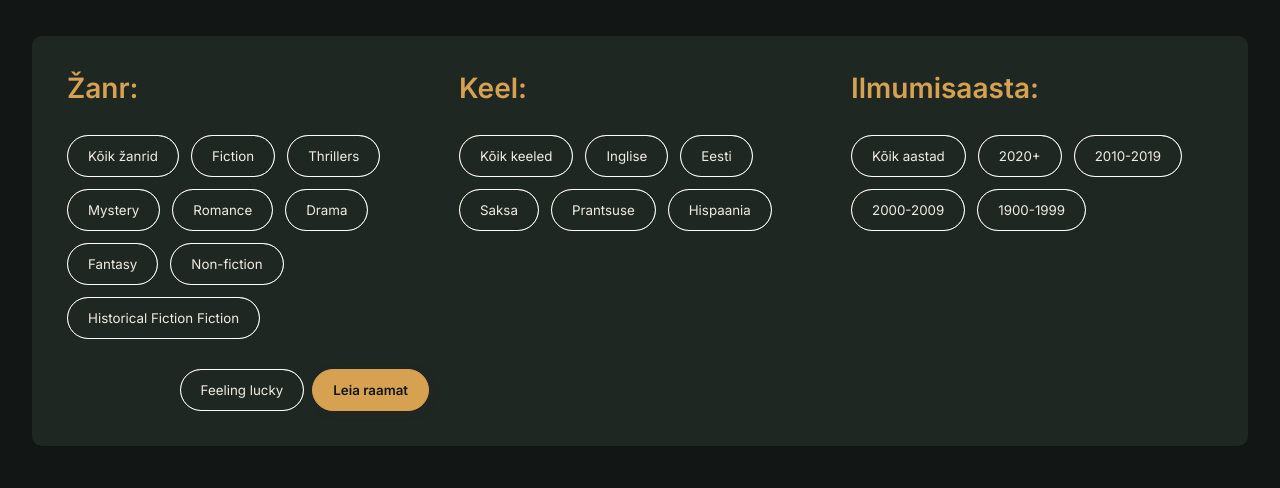
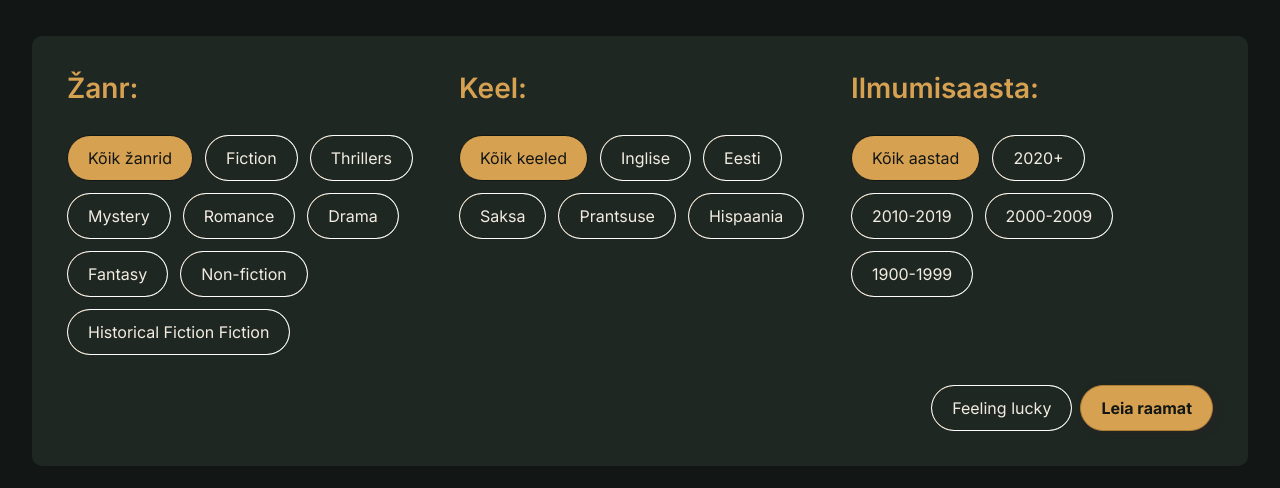
Before and after one commit to MarijaGorbunova0/Raamaturadar, a plain HTML site: page avasta.html in a window 1280 px wide. Shown: the part 312-800 px from the top of the page. Drawn offline with Linux system fonts and the light colour scheme.

Commit message:
Lisa valitud filtrite stiil, bugfix

```diff
--- a/avasta.html
+++ b/avasta.html
@@ -35,6 +35,29 @@
 
     <title>Raamaturadar | Avasta</title>
   </head>
+
+  <script>
+    document.addEventListener("DOMContentLoaded", () => {
+      document.querySelectorAll(".pill-block").forEach((group) => {
+        group.addEventListener("click", (event) => {
+          const clickedPill = event.target.closest(".pill");
+
+          if (!clickedPill) return;
+
+          // Eemalda eelmine valik samast grupist
+          group.querySelectorAll(".pill").forEach((pill) => {
+            pill.classList.remove("selected");
+            pill.setAttribute("aria-pressed", "false");
+          });
+
+          // Aktiveeri klikitud nupp
+          clickedPill.classList.add("selected");
+          clickedPill.setAttribute("aria-pressed", "true");
+        });
+      });
+    });
+  </script>
+
   <body>
     <!-- NAVIGATION -->
     <header class="site-header">
@@ -64,7 +87,7 @@
             <div>
               <div class="card-title">Žanr:</div>
               <div class="pill-block">
-                <button type="button" class="pill">Kõik žanrid</button>
+                <button type="button" class="pill selected">Kõik žanrid</button>
                 <button type="button" class="pill">Fiction</button>
                 <button type="button" class="pill">Thrillers</button>
                 <button type="button" class="pill">Mystery</button>
@@ -80,7 +103,7 @@
             <div>
               <div class="card-title">Keel:</div>
               <div class="pill-block">
-                <button type="button" class="pill">Kõik keeled</button>
+                <button type="button" class="pill selected">Kõik keeled</button>
                 <button type="button" class="pill">Inglise</button>
                 <button type="button" class="pill">Eesti</button>
                 <button type="button" class="pill">Saksa</button>
@@ -91,7 +114,7 @@
             <div>
               <div class="card-title">Ilmumisaasta:</div>
               <div class="pill-block">
-                <button type="button" class="pill">Kõik aastad</button>
+                <button type="button" class="pill selected">Kõik aastad</button>
                 <button type="button" class="pill">2020+</button>
                 <button type="button" class="pill">2010-2019</button>
                 <button type="button" class="pill">2000-2009</button>
--- a/css/components.css
+++ b/css/components.css
@@ -202,6 +202,7 @@
 }
 
 .avasta-raamat-filtrid-nupud {
+  grid-column: 1 / -1;
   margin-left: auto;
   display: flex;
   flex-direction: row;
@@ -225,6 +226,7 @@
   color: var(--color-text);
   text-align: center;
   font-family: "Inter", sans-serif;
+  font-size: 1rem;
 
   background:
     linear-gradient(
@@ -242,11 +244,20 @@
       border-box;
 }
 
+.pill.selected,
+.pill.selected:hover {
+  background: var(--color-accent);
+  color: var(--color-text-secondary);
+  border: 1px solid var(--color-text-secondary);
+  animation: none;
+  cursor: pointer;
+}
+
 .pill.filled {
   background: var(--color-accent);
   color: var(--color-text-secondary);
-  border-color: var(--color-accent);
-  font-weight: 600;
+  border-color: #ac7e33;
+  font-weight: 700;
   box-shadow: 3px 2px 6px rgb(37, 36, 36);
 }
 
@@ -331,6 +342,7 @@
 
 .raamatu-info .card {
   flex-grow: 1;
+  font-size: 1rem;
 }
 
 .raamatu-pealkiri {
```
